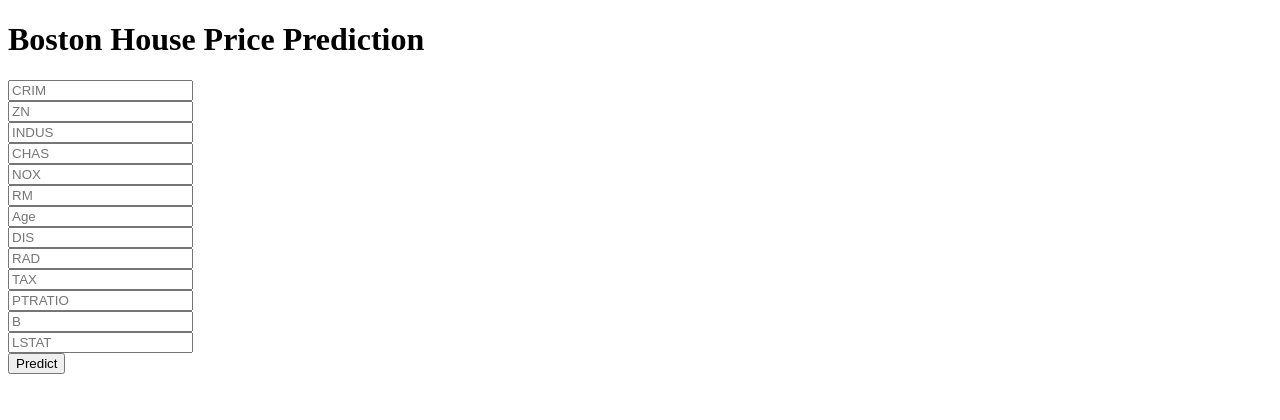
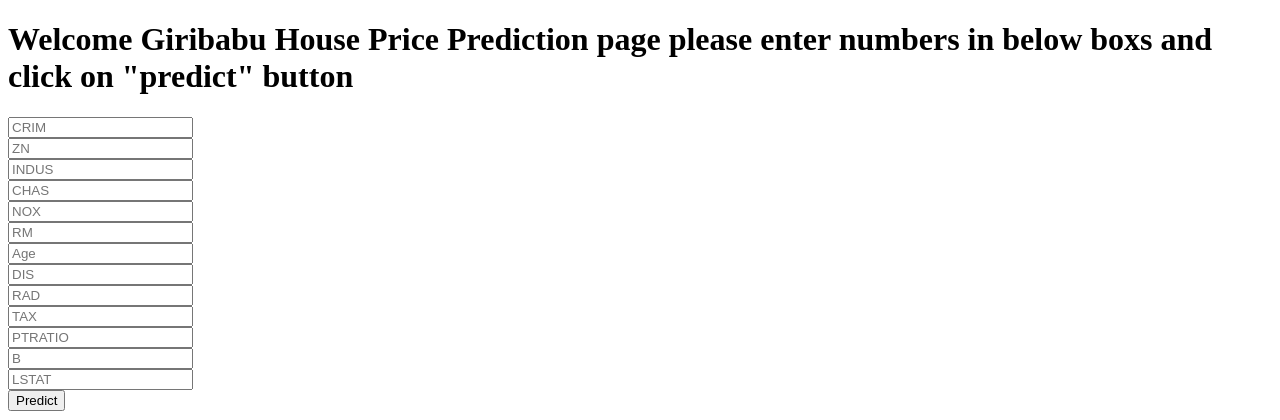
Before and after one commit to Uchugowni/HousePricing, a Flask app: page / in a window 1280 px wide. Shown: the top 420 px of the page. Run offline with Flask 3, Linux system fonts and the light colour scheme; parts of the project's set-up code (start-up, migrations or seed data) failed here and were passed over.

Commit message:
name chaged in header

```diff
--- a/templates/home.html
+++ b/templates/home.html
@@ -14,7 +14,7 @@
 
 <body>
  <div class="login">
-	<h1>Boston House Price Prediction</h1>
+	<h1>Welcome Giribabu House Price Prediction page please enter numbers in below boxs and click on "predict" button</h1>
 
      <!-- Main Input For Receiving Query to our ML -->
     <form action="{{ url_for('predict')}}"method="post">
```
